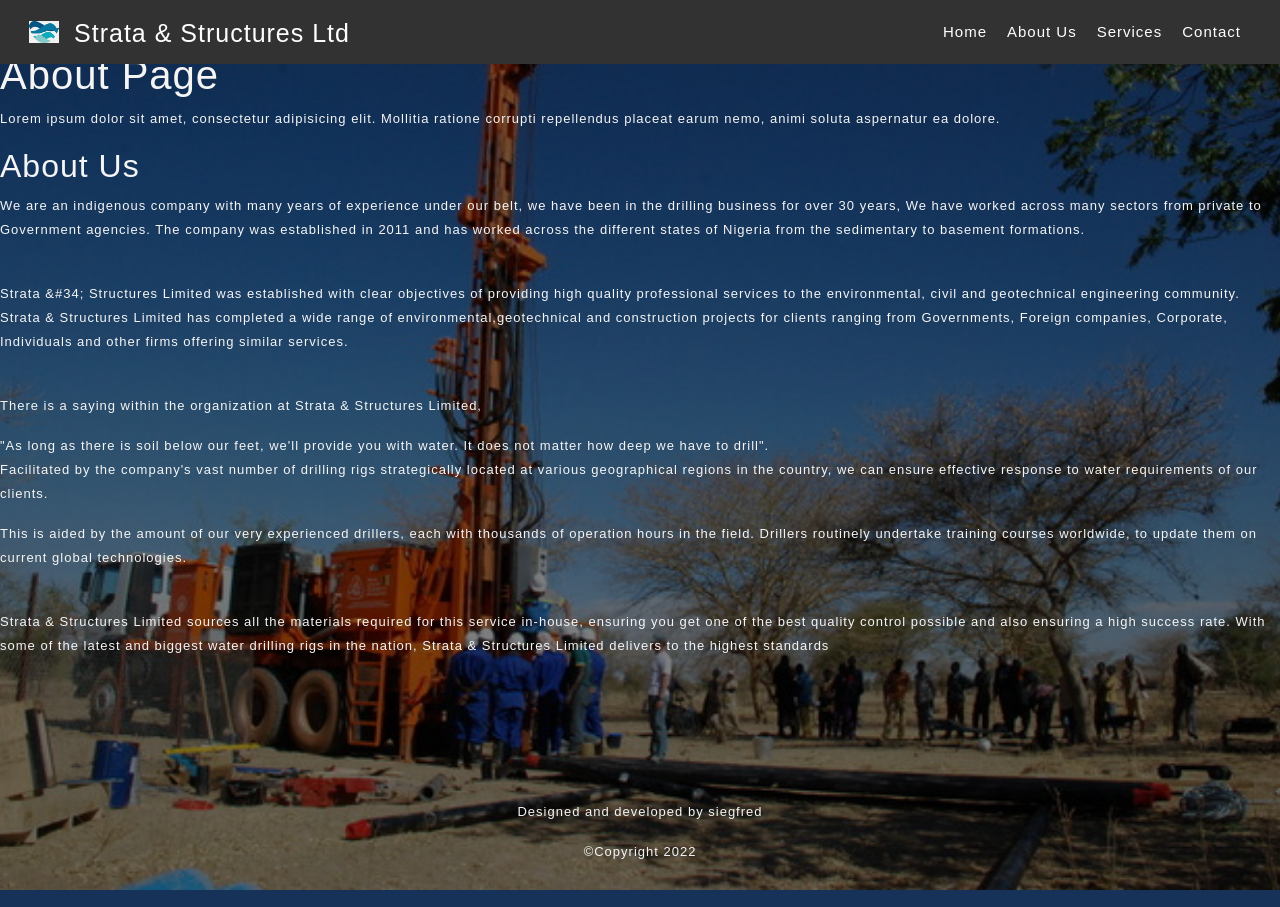
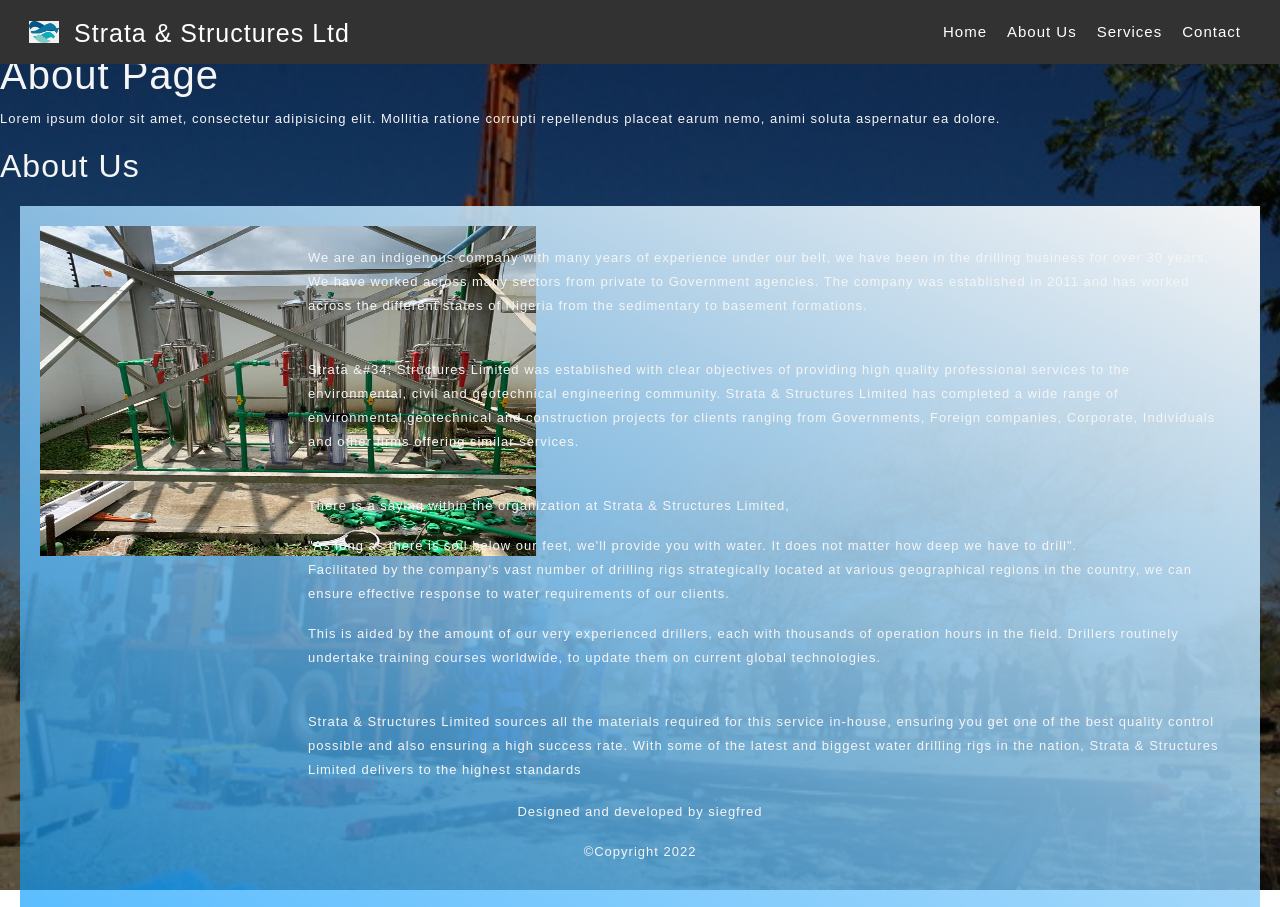
Before and after one commit to siegfred14/strataAndStructuresLtd, a Django app: page /about/ in a window 1280 px wide. Run offline with Django 4.2, Linux system fonts and the light colour scheme; some libraries are stand-ins or nearby versions.

Commit message:
.about img and .about-info styled

```diff
--- a/coreApp/templates/about.html
+++ b/coreApp/templates/about.html
@@ -7,7 +7,9 @@
 
 <h2>About Us</h2>
 <div class="about">
-  <div class="pictures"></div>
+  <div class="pictures">
+    <img src="../../media/1bc8bcca-b98e-4549-a760-33e7bbc69f18.jfif" alt="" />
+  </div>
   <div class="about-info">
     <p>
       We are an indigenous company with many years of experience under our belt,
--- a/static/css/style.css
+++ b/static/css/style.css
@@ -75,6 +75,7 @@ a:visited {
   padding: 0;
   margin: 0;
   background-color: rgba(0, 0, 0, 0.5);
+  height: 100%;
 }
 /* --- Navbar CSS Starts --- */
 
@@ -230,6 +231,24 @@ a:visited {
   }
 }
 
+/*--- About.html ---*/
+.about {
+  padding: 20px;
+  margin: 20px;
+  background: linear-gradient(25deg, rgba(0, 153, 255, 0.644), whitesmoke);
+  display: flex;
+}
+
+.about img {
+  height: 50%;
+  width: 200%;
+}
+
+.about-info {
+  padding: 10px;
+  margin: 10px;
+}
+
 /*--- Footer ---*/
 .footer-area {
   width: 100%;
```
